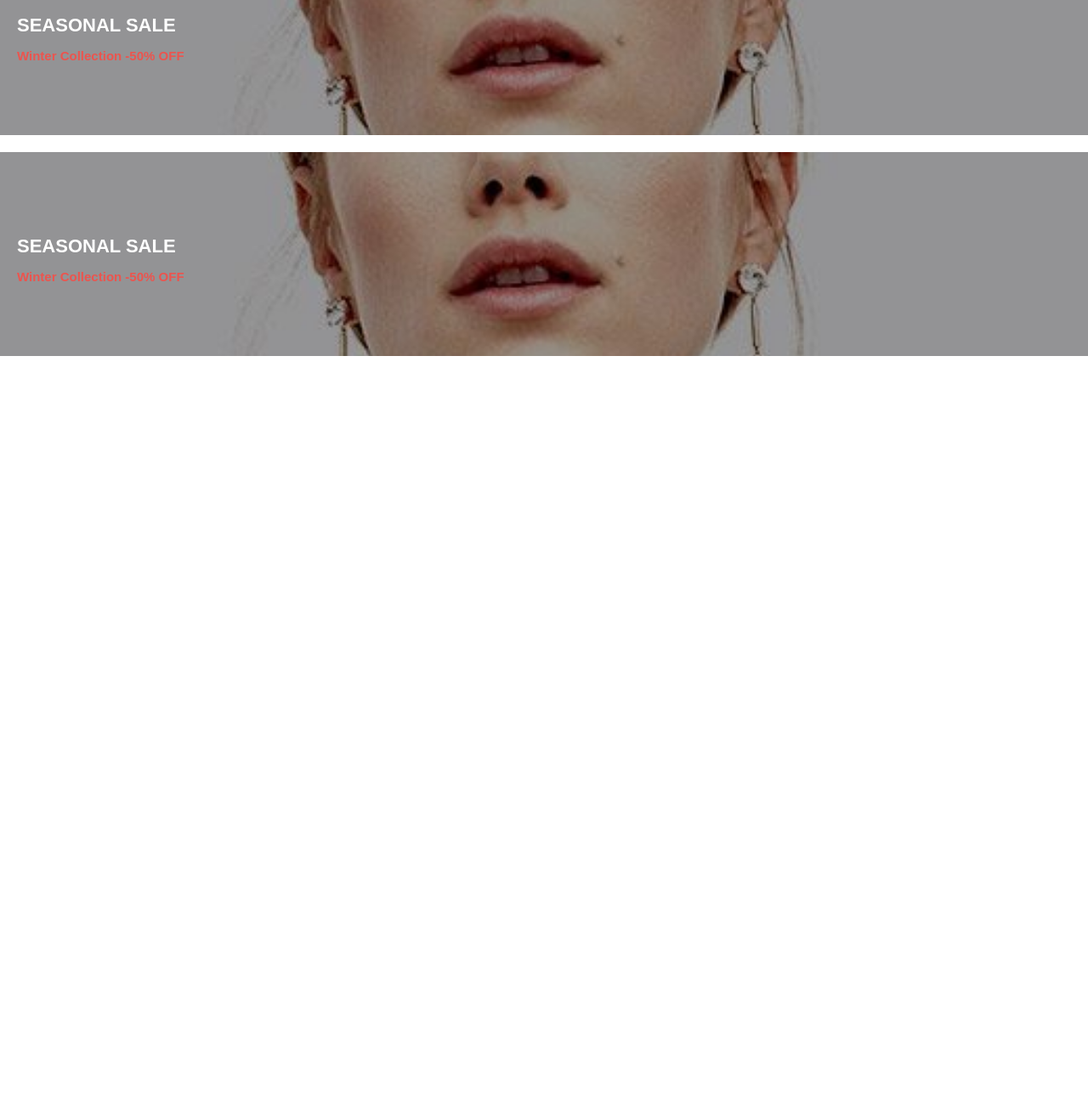
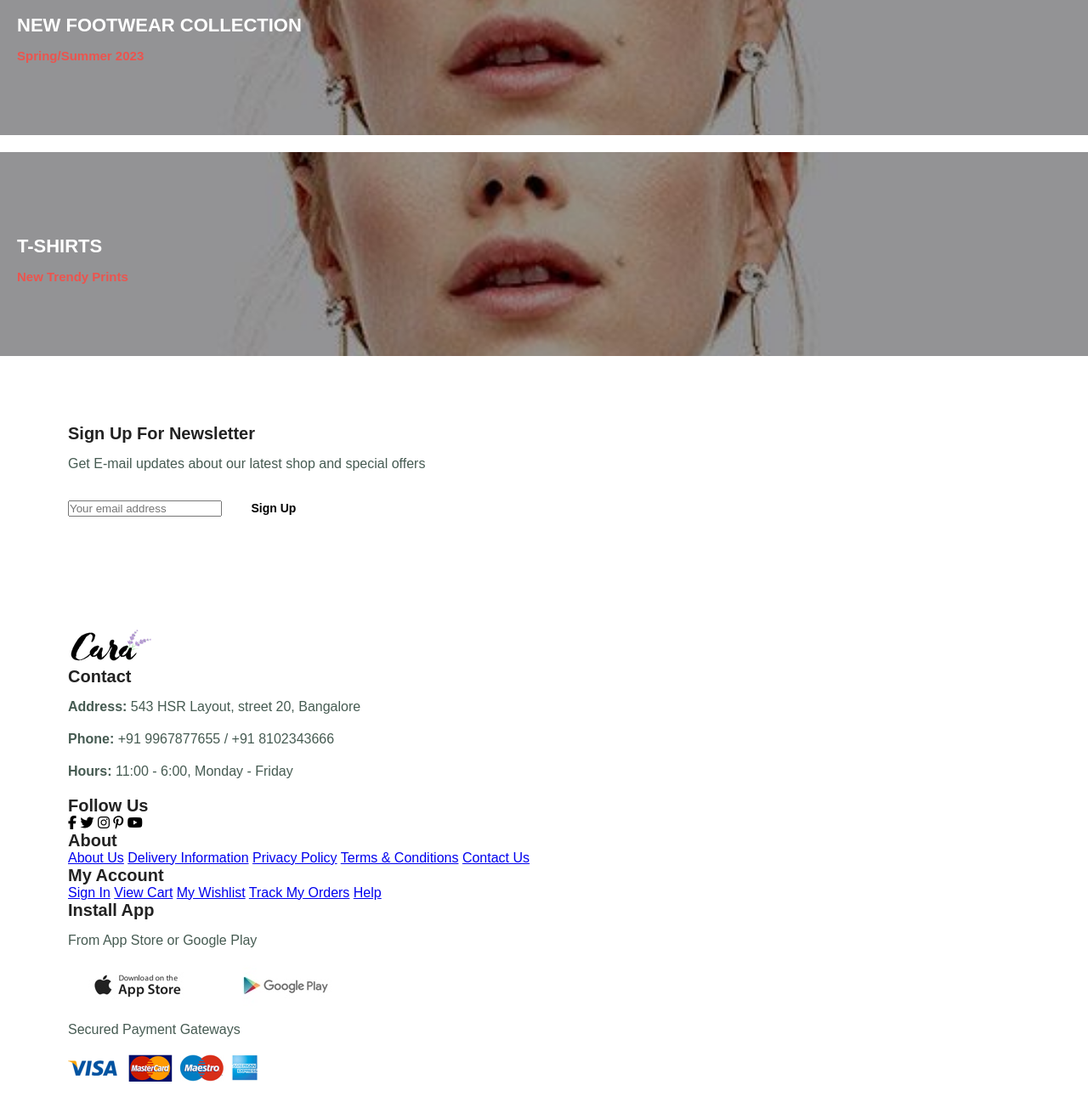
Before and after one commit to karann09/EcommerceWeb, a plain HTML site: page index.html in a window 1280 px wide. Shown: the part 4707-6024 px from the top of the page at 85% size. Before the commit the page ends 5146 px from the top, so only its background shows below. Drawn offline with Linux system fonts and the light colour scheme.

Commit message:
added bottom section on home page

```diff
--- a/index.html
+++ b/index.html
@@ -353,15 +353,73 @@
             <h2>SEASONAL SALE</h2>
             <h3>Winter Collection -50% OFF</h3>
         </div>
-        <div class="banner-box">
-            <h2>SEASONAL SALE</h2>
-            <h3>Winter Collection -50% OFF</h3>
+        <div class="banner-box banner-box2">
+            <h2>NEW FOOTWEAR COLLECTION</h2>
+            <h3>Spring/Summer 2023</h3>
         </div>
-        <div class="banner-box">
-            <h2>SEASONAL SALE</h2>
-            <h3>Winter Collection -50% OFF</h3>
+        <div class="banner-box banner-box3">
+            <h2>T-SHIRTS</h2>
+            <h3>New Trendy Prints</h3>
         </div>
     </section>
+
+    <section id="newsletter" class="section-p1 section-m1">
+        <div class="newstext">
+            <h4>Sign Up For Newsletter</h4>
+            <p>Get E-mail updates about our latest shop and <span>special offers</span></p>
+        </div>
+        <div class="form">
+            <input type="text" placeholder="Your email address">
+            <button class="normal">Sign Up</button>
+        </div>
+    </section>
+
+    <footer class="section-p1">
+        <div class="col">
+            <img class="logo" src="img/logo.png" alt="">
+            <h4>Contact</h4>
+            <p><strong>Address:</strong> 543 HSR Layout, street 20, Bangalore</p>
+            <p><strong>Phone:</strong> +91 9967877655 / +91 8102343666</p>
+            <p><strong>Hours:</strong> 11:00 - 6:00, Monday - Friday</p>
+            <div class="follow">
+                <h4>Follow Us</h4>
+                <div class="icon">
+                    <i class="fab fa-facebook-f"></i>
+                    <i class="fab fa-twitter"></i>
+                    <i class="fab fa-instagram"></i>
+                    <i class="fab fa-pinterest-p"></i>
+                    <i class="fab fa-youtube"></i>
+                </div>
+            </div>
+        </div>
+        <div class="col">
+            <h4>About</h4>
+            <a href="#">About Us</a>
+            <a href="#">Delivery Information</a>
+            <a href="#">Privacy Policy</a>
+            <a href="#">Terms & Conditions</a>
+            <a href="#">Contact Us</a>
+        </div>
+        <div class="col">
+            <h4>My Account</h4>
+            <a href="#">Sign In</a>
+            <a href="#">View Cart</a>
+            <a href="#">My Wishlist</a>
+            <a href="#">Track My Orders</a>
+            <a href="#">Help</a>
+        </div>
+
+        <div class="col install">
+            <h4>Install App</h4>
+            <p>From App Store or Google Play</p>
+            <div class="row">
+                <img src="img/pay/app.jpg" alt="">
+                <img src="img/pay/play.jpg" alt="">
+            </div>
+            <p>Secured Payment Gateways</p>
+            <img src="img/pay/pay.png" alt="">
+        </div>
+    </footer>
 </body>
 <script src="https://kit.fontawesome.com/8346d62c3a.js" crossorigin="anonymous"></script>
 <script src="script.js"></script>
```
